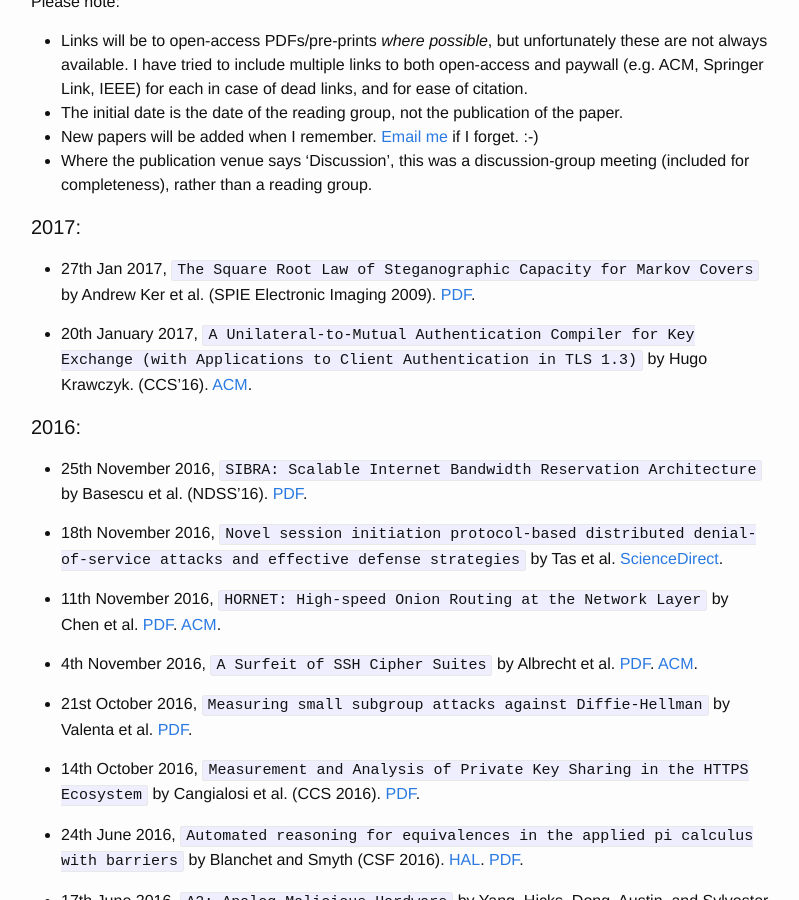
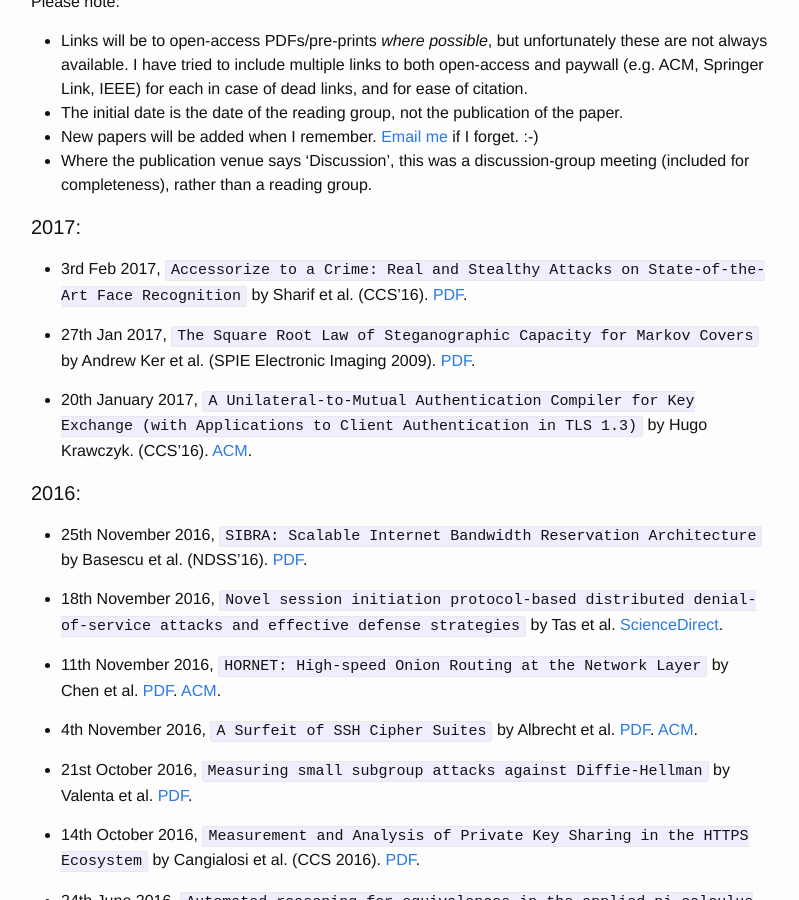
Before and after one commit to mpdehnel/ReadingGroup, a Jekyll site: the page built from index.md, in a window 1280 px wide and 900 px high, scrolled down 513 px. Shown: the whole window, without its empty margins (239-1038 px from the left). Built offline with Jekyll 4.4.1, drawn with Linux system fonts in a browser that asks for light colours.

Commit message:
add accessorize to a crime

```diff
--- a/index.md
+++ b/index.md
@@ -19,6 +19,8 @@ Please note:
 * Where the publication venue says 'Discussion', this was a discussion-group meeting (included for completeness), rather than a reading group.
 
 #### 2017:
+
+* 3rd Feb 2017, `Accessorize to a Crime: Real and Stealthy Attacks on State-of-the-Art Face Recognition` by Sharif et al. (CCS'16). [PDF](https://www.cs.cmu.edu/~sbhagava/papers/face-rec-ccs16.pdf).
 
 * 27th Jan 2017, `The Square Root Law of Steganographic Capacity for Markov Covers` by Andrew Ker et al. (SPIE Electronic Imaging 2009). [PDF](http://www.cs.ox.ac.uk/andrew.ker/docs/ADK36B.pdf).
 
```
